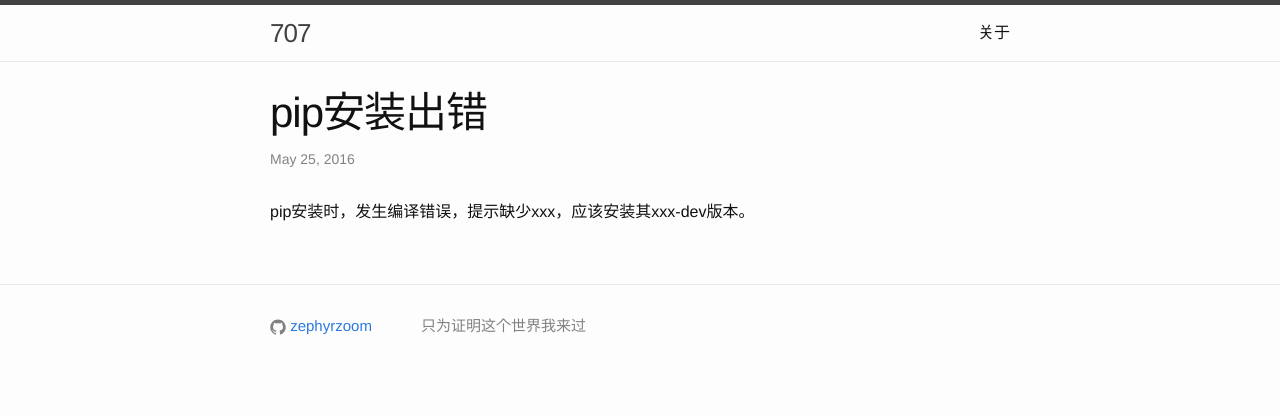
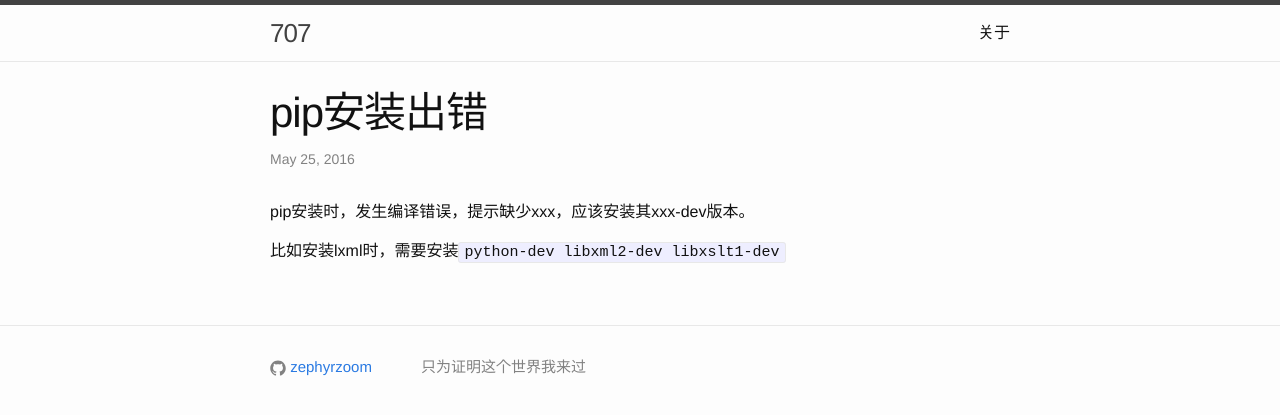
Before and after one commit to zephyrzoom/zephyrzoom.github.io, a Jekyll site: the page built from _posts/2016-05-25-pip-compile-error.md, in a window 1280 px wide. Shown: the top 415 px of the page. Built offline with Jekyll 4.4.1, drawn with Linux system fonts in a browser that asks for light colours.

Commit message:
update pip

```diff
--- a/_posts/2016-05-25-pip-compile-error.md
+++ b/_posts/2016-05-25-pip-compile-error.md
@@ -4,3 +4,5 @@ title: pip安装出错
 date: 2016-05-25 17:12:00 +0800
 ---
 pip安装时，发生编译错误，提示缺少xxx，应该安装其xxx-dev版本。
+
+比如安装lxml时，需要安装`python-dev libxml2-dev libxslt1-dev`
```
